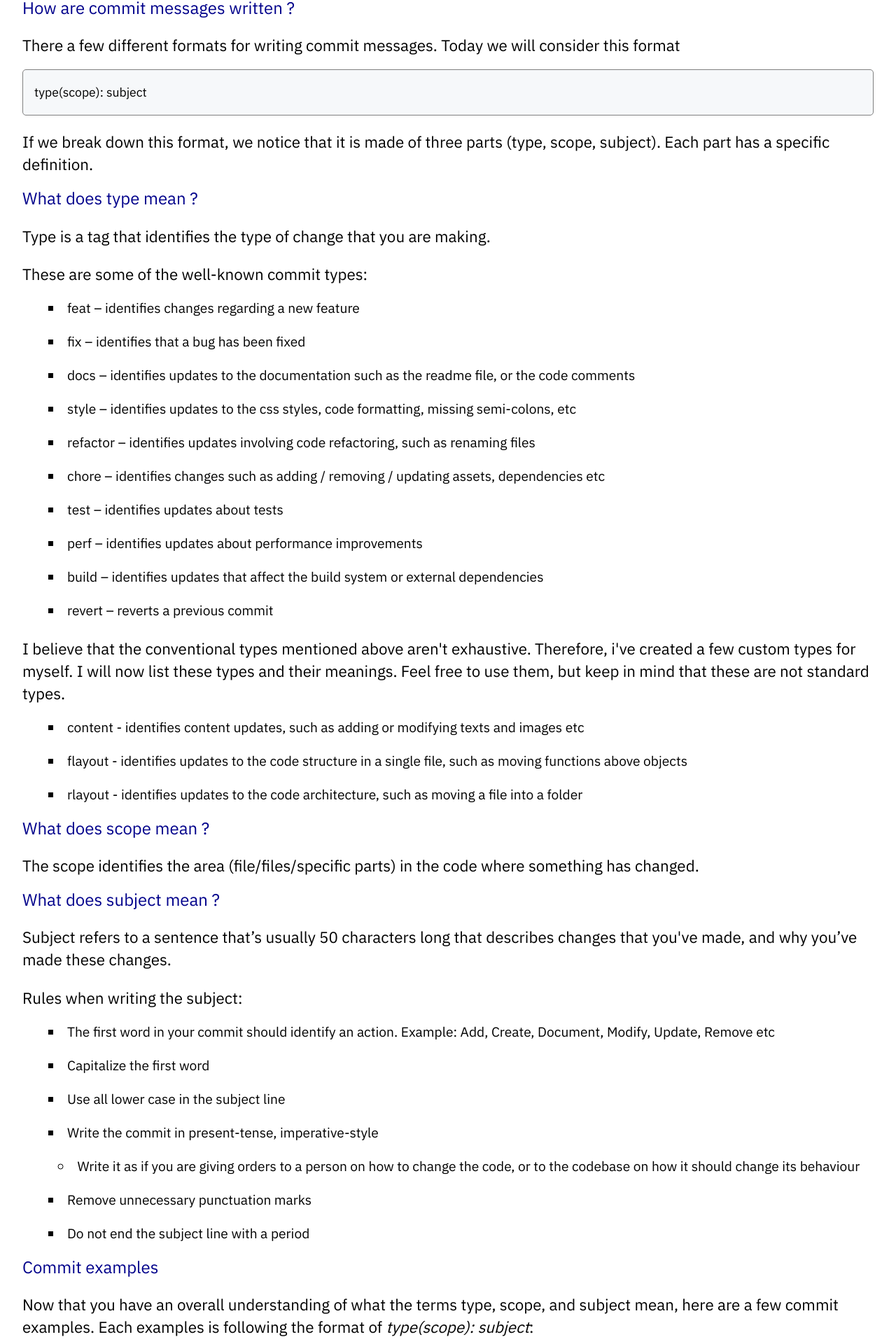
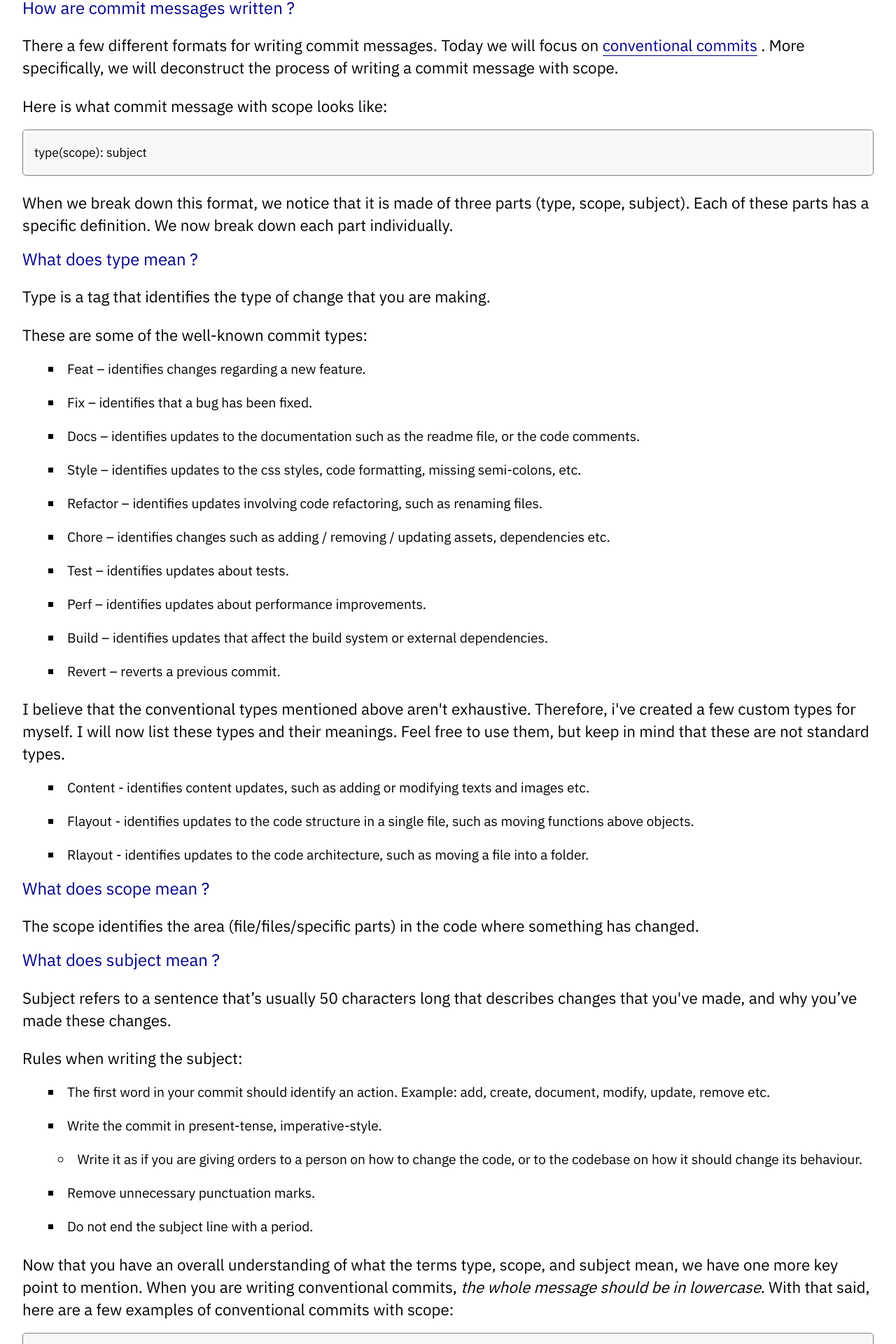
Before and after one commit to Elir-Mahad/notes, a Next.js app: page /writing-commits in a window 1280 px wide. Shown: the part 356-2276 px from the top of the page at 70% size. Built offline with nearby package versions, Linux system fonts and the light colour scheme.

Commit message:
content(commits-post):edit grammer, add content

```diff
--- a/pages/writing-commits.js
+++ b/pages/writing-commits.js
@@ -29,7 +29,7 @@ function WritingCommits() {
         />
       </Head>
       <PostTitle className={style.weight100}>
-        How to write commits properly
+        How to write a conventional commit with scope
         {/* Testing 9*/}
       </PostTitle>
       <BlogBody>
@@ -41,51 +41,61 @@ function WritingCommits() {
           </UrlLink>
           . At its core, a commit message is a set of instructions for how the
           code should change from a previous state to a new state. When you push
-          your code to your repository, you will be able to see your commit in
+          your code to your repository, you will be able to see your commits in
           the commit history. If your commits were written properly, then the
-          commit message log will tell a story of how the project progressed
-          over time; and as a result, other developers will be able to trace the
+          commit history will tell a story of how the project progressed over
+          time; and as a result, other developers will be able to trace the
           projects progression, and easily find and fix bugs.
         </Sentence>
         <SubHeading>How are commit messages written ?</SubHeading>
         <Sentence>
           There a few different formats for writing commit messages. Today we
-          will consider this format <Code> type(scope): subject</Code>
+          will focus on{" "}
+          <UrlLink href="https://www.conventionalcommits.org/en/v1.0.0-beta.2/">
+            conventional commits
+          </UrlLink>{" "}
+          . More specifically, we will deconstruct the process of writing a
+          commit message with scope.
         </Sentence>
+
+        <Sentence>Here is what commit message with scope looks like:</Sentence>
+
+        <Code> type(scope): subject</Code>
         <Sentence>
-          If we break down this format, we notice that it is made of three parts
-          (type, scope, subject). Each part has a specific definition.
+          When we break down this format, we notice that it is made of three
+          parts (type, scope, subject). Each of these parts has a specific
+          definition. We now break down each part individually.
         </Sentence>
         <SubHeading>What does type mean ? </SubHeading>
         <Sentence>
           Type is a tag that identifies the type of change that you are making.{" "}
         </Sentence>
         <Sentence>These are some of the well-known commit types:</Sentence>
-        <Litem>feat – identifies changes regarding a new feature </Litem>
-        <Litem>fix – identifies that a bug has been fixed</Litem>
+        <Litem>Feat – identifies changes regarding a new feature. </Litem>
+        <Litem>Fix – identifies that a bug has been fixed.</Litem>
         <Litem>
-          docs – identifies updates to the documentation such as the readme
-          file, or the code comments
+          Docs – identifies updates to the documentation such as the readme
+          file, or the code comments.
         </Litem>
         <Litem>
-          style – identifies updates to the css styles, code formatting, missing
-          semi-colons, etc
+          Style – identifies updates to the css styles, code formatting, missing
+          semi-colons, etc.
         </Litem>
         <Litem>
-          refactor – identifies updates involving code refactoring, such as
-          renaming files
+          Refactor – identifies updates involving code refactoring, such as
+          renaming files.
         </Litem>
         <Litem>
-          chore – identifies changes such as adding / removing / updating
-          assets, dependencies etc
+          Chore – identifies changes such as adding / removing / updating
+          assets, dependencies etc.
         </Litem>
-        <Litem> test – identifies updates about tests </Litem>
-        <Litem>perf – identifies updates about performance improvements</Litem>
+        <Litem> Test – identifies updates about tests. </Litem>
+        <Litem>Perf – identifies updates about performance improvements.</Litem>
         <Litem>
-          build – identifies updates that affect the build system or external
-          dependencies
+          Build – identifies updates that affect the build system or external
+          dependencies.
         </Litem>
-        <Litem> revert – reverts a previous commit </Litem>
+        <Litem> Revert – reverts a previous commit. </Litem>
 
         <Sentence>
           I believe that the conventional types mentioned above aren't
@@ -95,18 +105,18 @@ function WritingCommits() {
         </Sentence>
 
         <Litem>
-          content - identifies content updates, such as adding or modifying
-          texts and images etc
+          Content - identifies content updates, such as adding or modifying
+          texts and images etc.
         </Litem>
 
         <Litem>
-          flayout - identifies updates to the code structure in a single file,
-          such as moving functions above objects
+          Flayout - identifies updates to the code structure in a single file,
+          such as moving functions above objects.
         </Litem>
 
         <Litem>
-          rlayout - identifies updates to the code architecture, such as moving
-          a file into a folder
+          Rlayout - identifies updates to the code architecture, such as moving
+          a file into a folder.
         </Litem>
         {/*  */}
 
@@ -127,32 +137,27 @@ function WritingCommits() {
         <Sentence> Rules when writing the subject:</Sentence>
 
         <Litem>
-          {" "}
-          The first word in your commit should identify an action. Example: Add,
-          Create, Document, Modify, Update, Remove etc{" "}
+          The first word in your commit should identify an action. Example: add,
+          create, document, modify, update, remove etc.
         </Litem>
 
-        <Litem> Capitalize the first word </Litem>
-
-        <Litem> Use all lower case in the subject line</Litem>
-
-        <Litem> Write the commit in present-tense, imperative-style </Litem>
+        <Litem> Write the commit in present-tense, imperative-style. </Litem>
 
         <LitemTwo>
           {" "}
           Write it as if you are giving orders to a person on how to change the
-          code, or to the codebase on how it should change its behaviour{" "}
+          code, or to the codebase on how it should change its behaviour.
         </LitemTwo>
 
-        <Litem> Remove unnecessary punctuation marks </Litem>
+        <Litem> Remove unnecessary punctuation marks. </Litem>
 
-        <Litem> Do not end the subject line with a period </Litem>
-
-        <SubHeading>Commit examples</SubHeading>
+        <Litem> Do not end the subject line with a period. </Litem>
         <Sentence>
           Now that you have an overall understanding of what the terms type,
-          scope, and subject mean, here are a few commit examples. Each examples
-          is following the format of <em>type(scope): subject</em>:
+          scope, and subject mean, we have one more key point to mention. When
+          you are writing conventional commits,{" "}
+          <em>the whole message should be in lowercase.</em> With that said,
+          here are a few examples of conventional commits with scope:
         </Sentence>
 
         <Code>
```
